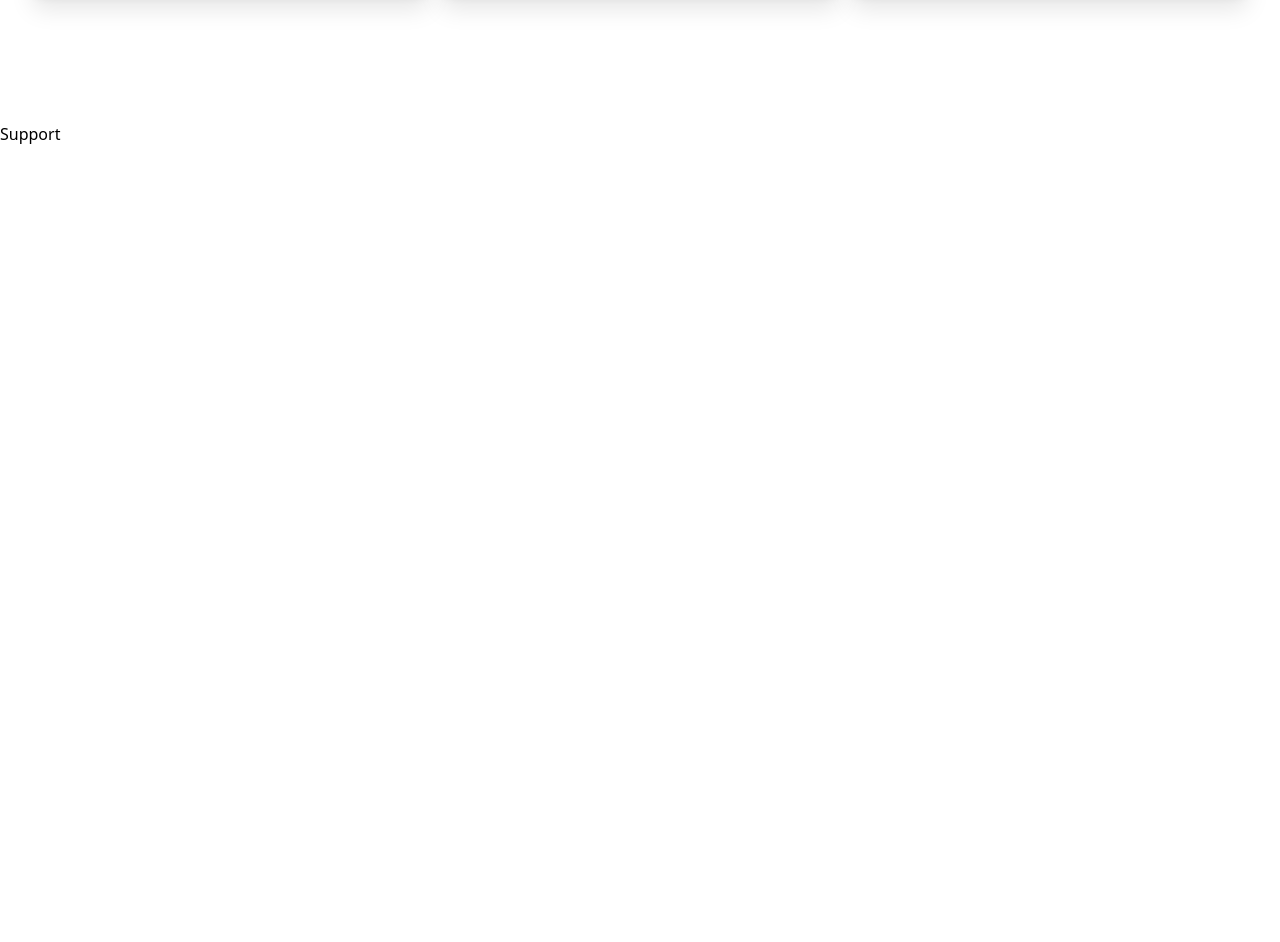
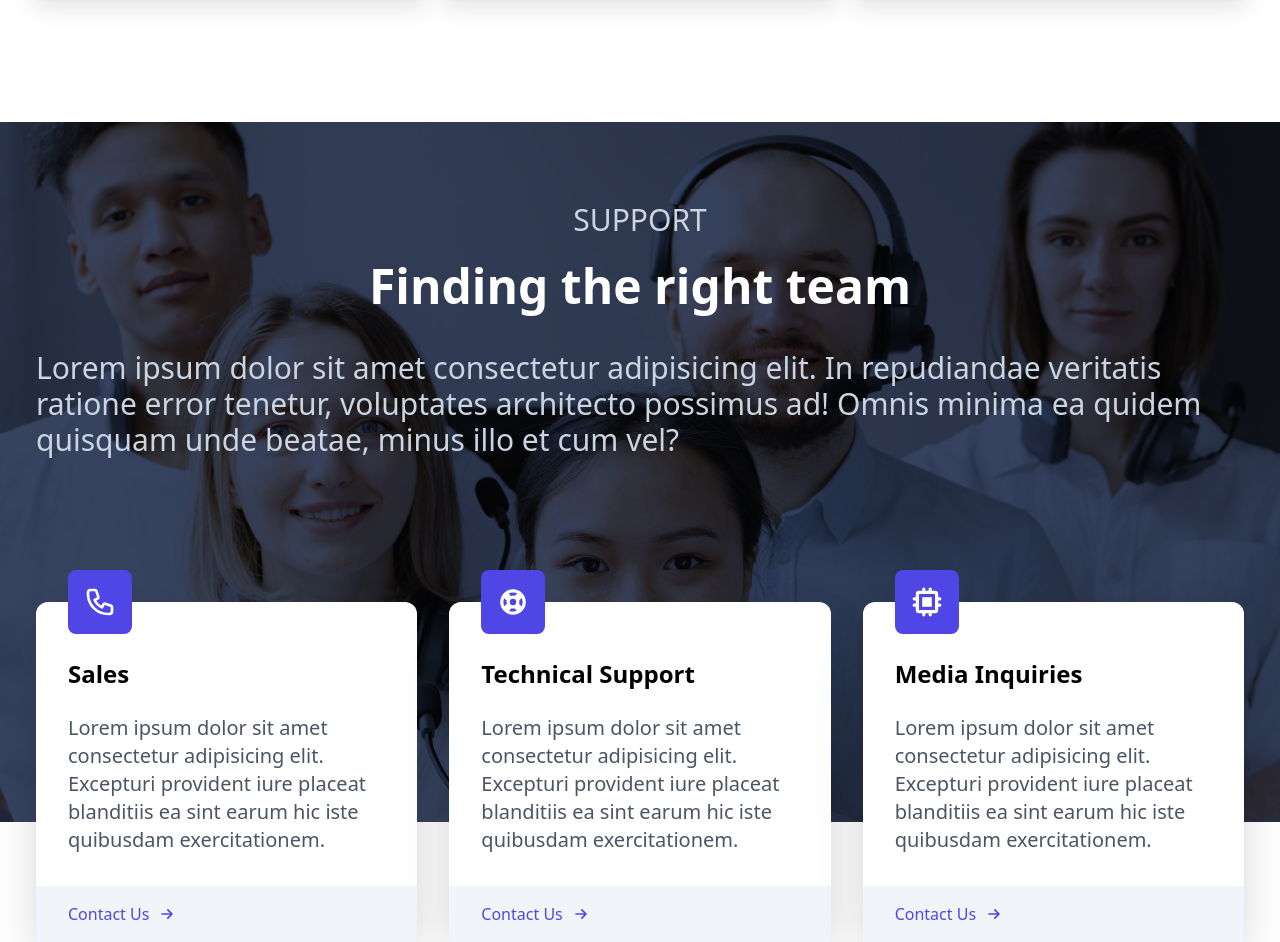
Before and after one commit to GUchechi/Content_Management_Frontend_App, a React (Create React App) app: page / in a window 1280 px wide. Shown: the part 1260-2202 px from the top of the page. Before the commit the page ends 1406 px from the top, so only its background shows below. Built offline with nearby package versions, Linux system fonts and the light colour scheme; the HTML template or start-up script is replaced by a standard one.

Commit message:
added support

```diff
--- a/src/Hero.jsx
+++ b/src/Hero.jsx
@@ -12,7 +12,6 @@
     <div className="w-full h-screen bg-zinc-200 flex flex-col justify-between">
       <div className="grid md:grid-cols-2 max-w-[1240px] m-auto">
         <div className="flex flex-col justify-center md:items-start w-full px-2 py-8">
-          <p className="text-2xl">Unique Sequencing & Production</p>
           <h1 className="py-3 text-5xl md:text-7xl font-bold">
             Cloud Management
           </h1>
--- a/src/Support.jsx
+++ b/src/Support.jsx
@@ -1,9 +1,59 @@
-import React from 'react'
+import React from 'react';
+
+import { PhoneIcon, ArrowSmRightIcon } from '@heroicons/react/outline';
+import {ChipIcon, SupportIcon} from '@heroicons/react/solid'
+
+import supportImg from './assets/support.jpg'
 
 const Support = () => {
   return (
-    <div>Support</div>
-  )
-}
+  <div name='support' className='w-full mt-24'>
+      <div className='w-full h-[700px] bg-gray-900/90 absolute'>
+        <img className='w-full h-full object-cover mix-blend-overlay' src={supportImg} alt="/" />
+      </div>
 
-export default Support
+      <div className='max-w-[1240px] mx-auto text-white relative'>
+          <div className='px-4 py-12'>
+              <h2 className='text-3xl pt-8 text-slate-300 uppercase text-center'>Support</h2>
+              <h3 className='text-5xl font-bold py-6 text-center'>Finding the right team</h3>
+              <p className='py-4 text-3xl text-slate-300'>Lorem ipsum dolor sit amet consectetur adipisicing elit. In repudiandae veritatis ratione error tenetur, voluptates architecto possimus ad! Omnis minima ea quidem quisquam unde beatae, minus illo et cum vel?</p>
+          </div>
+
+          <div className='grid grid-cols-1 lg:grid-cols-3 relative gap-x-8 gap-y-16 px-4 pt-12 sm:pt-20 text-black'>
+              <div className='bg-white rounded-xl shadow-2xl'>
+                  <div className='p-8'>
+                      <PhoneIcon className='w-16 p-4 bg-indigo-600 text-white rounded-lg mt-[-4rem]' />
+                      <h3 className='font-bold text-2xl my-6'>Sales</h3>
+                      <p className='text-gray-600 text-xl'>Lorem ipsum dolor sit amet consectetur adipisicing elit. Excepturi provident iure placeat blanditiis ea sint earum hic iste quibusdam exercitationem.</p>
+                  </div>
+                  <div className='bg-slate-100 pl-8 py-4'>
+                      <p className='flex items-center text-indigo-600'>Contact Us <ArrowSmRightIcon className='w-5 ml-2' /></p>
+                  </div>
+              </div>
+              <div className='bg-white rounded-xl shadow-2xl'>
+                  <div className='p-8'>
+                      <SupportIcon className='w-16 p-4 bg-indigo-600 text-white rounded-lg mt-[-4rem]' />
+                      <h3 className='font-bold text-2xl my-6'>Technical Support</h3>
+                      <p className='text-gray-600 text-xl'>Lorem ipsum dolor sit amet consectetur adipisicing elit. Excepturi provident iure placeat blanditiis ea sint earum hic iste quibusdam exercitationem.</p>
+                  </div>
+                  <div className='bg-slate-100 pl-8 py-4'>
+                      <p className='flex items-center text-indigo-600'>Contact Us <ArrowSmRightIcon className='w-5 ml-2' /></p>
+                  </div>
+              </div>
+              <div className='bg-white rounded-xl shadow-2xl'>
+                  <div className='p-8'>
+                      <ChipIcon className='w-16 p-4 bg-indigo-600 text-white rounded-lg mt-[-4rem]' />
+                      <h3 className='font-bold text-2xl my-6'>Media Inquiries</h3>
+                      <p className='text-gray-600 text-xl'>Lorem ipsum dolor sit amet consectetur adipisicing elit. Excepturi provident iure placeat blanditiis ea sint earum hic iste quibusdam exercitationem.</p>
+                  </div>
+                  <div className='bg-slate-100 pl-8 py-4'>
+                      <p className='flex items-center text-indigo-600'>Contact Us <ArrowSmRightIcon className='w-5 ml-2' /></p>
+                  </div>
+              </div>
+          </div>
+      </div>
+  </div>
+  );
+};
+
+export default Support;
```
